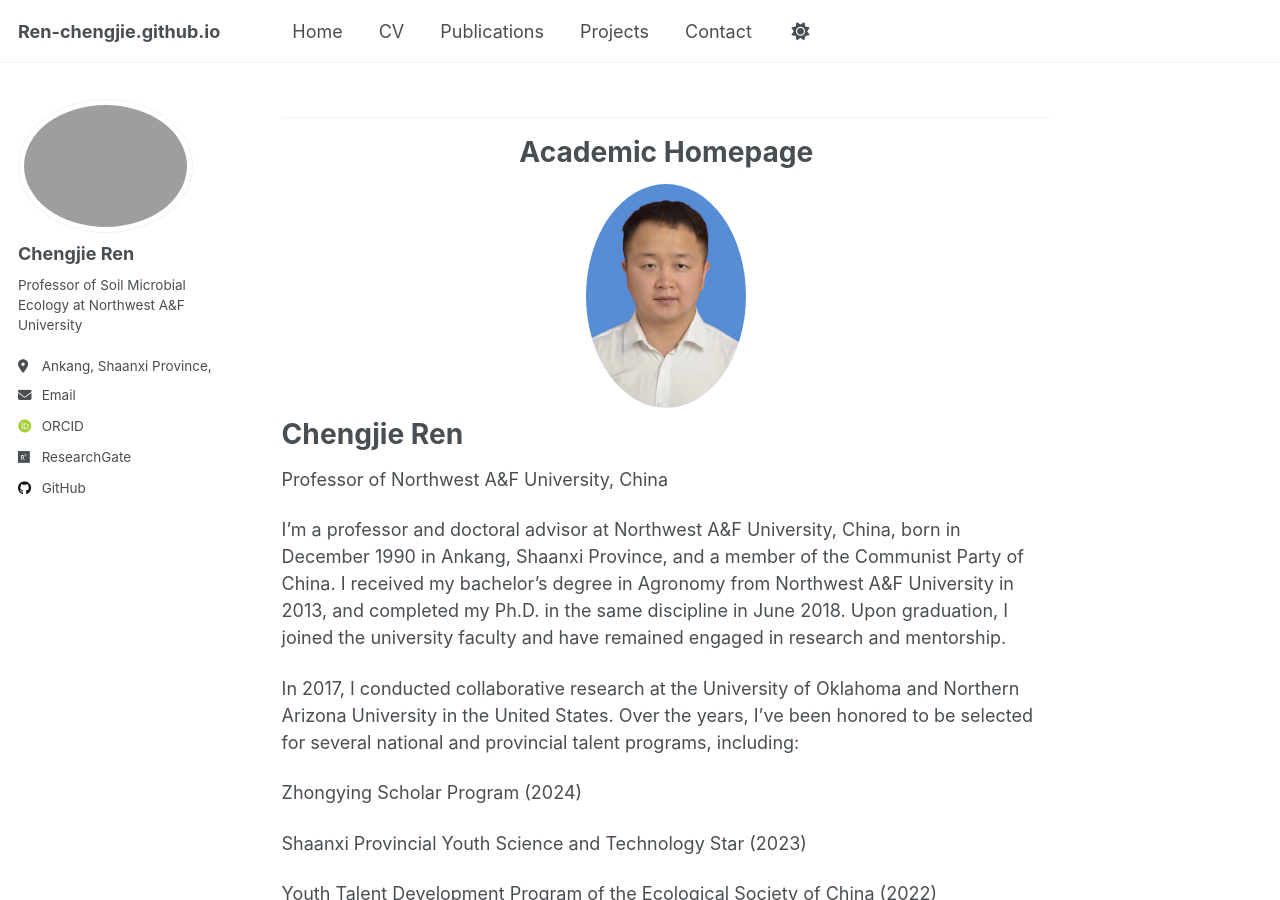
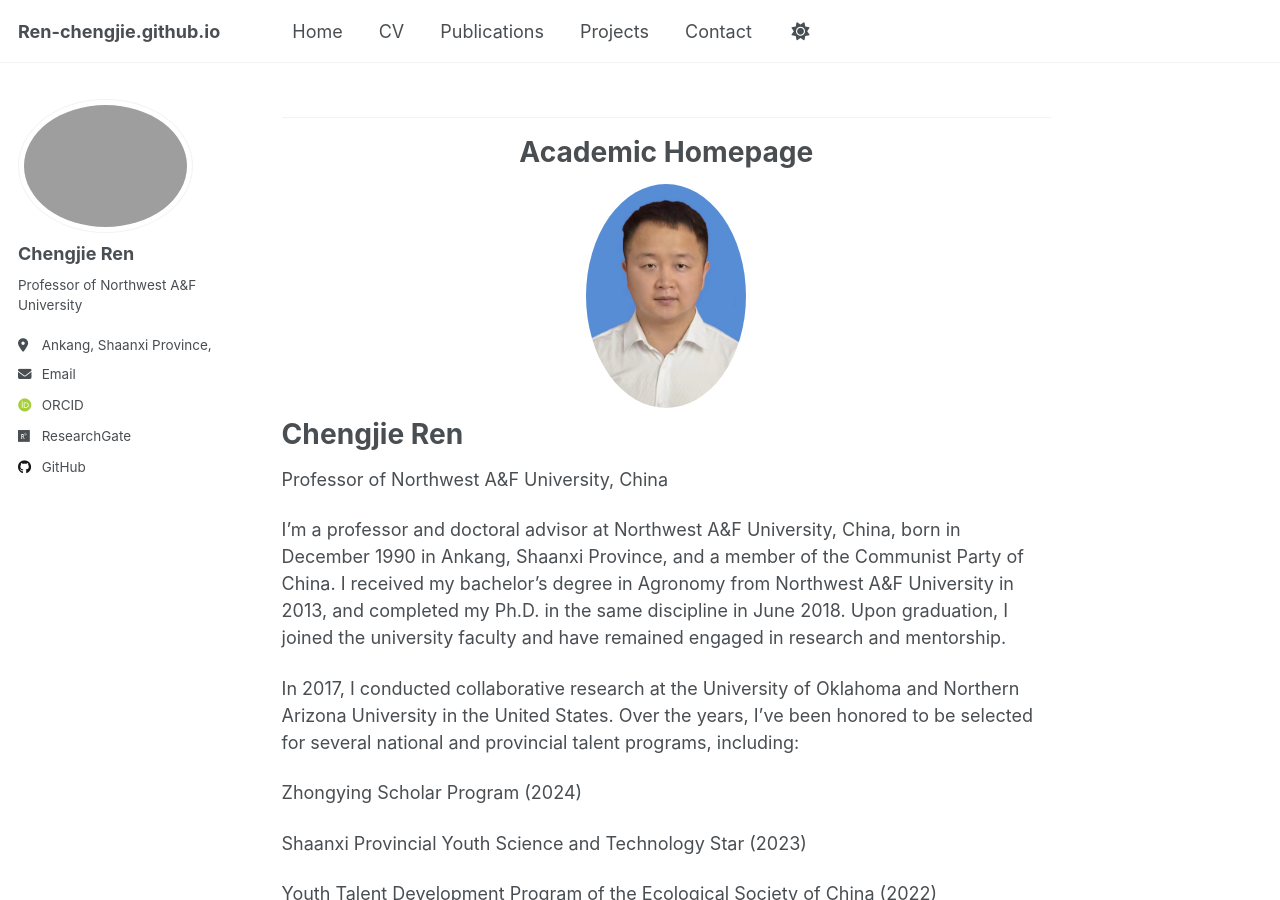
Before and after one commit to Zjiaping1/Ren-chengjie.github.io, a Jekyll site: the page built from index.md, in a window 1280 px wide and 900 px high. Built offline with Jekyll 4.4.1, drawn with Linux system fonts in a browser that asks for light colours; some web fonts are replaced; a script that is not in the unit is left out.

Commit message:
Update _config.yml

```diff
--- a/_config.yml
+++ b/_config.yml
@@ -1,7 +1,7 @@
 # 作者信息（用于左侧栏）
 author:
   name: "Chengjie Ren"
-  bio: "Professor of Soil Microbial Ecology at Northwest A&F University"
+  bio: "Professor of Northwest A&F University"
   location: "Ankang, Shaanxi Province, China"
   email: "rencj1991@nwsuaf.edu.cn"
   google_scholar: "https://scholar.google.com/citations?user=FjwhLQsAAAAJ"
```
